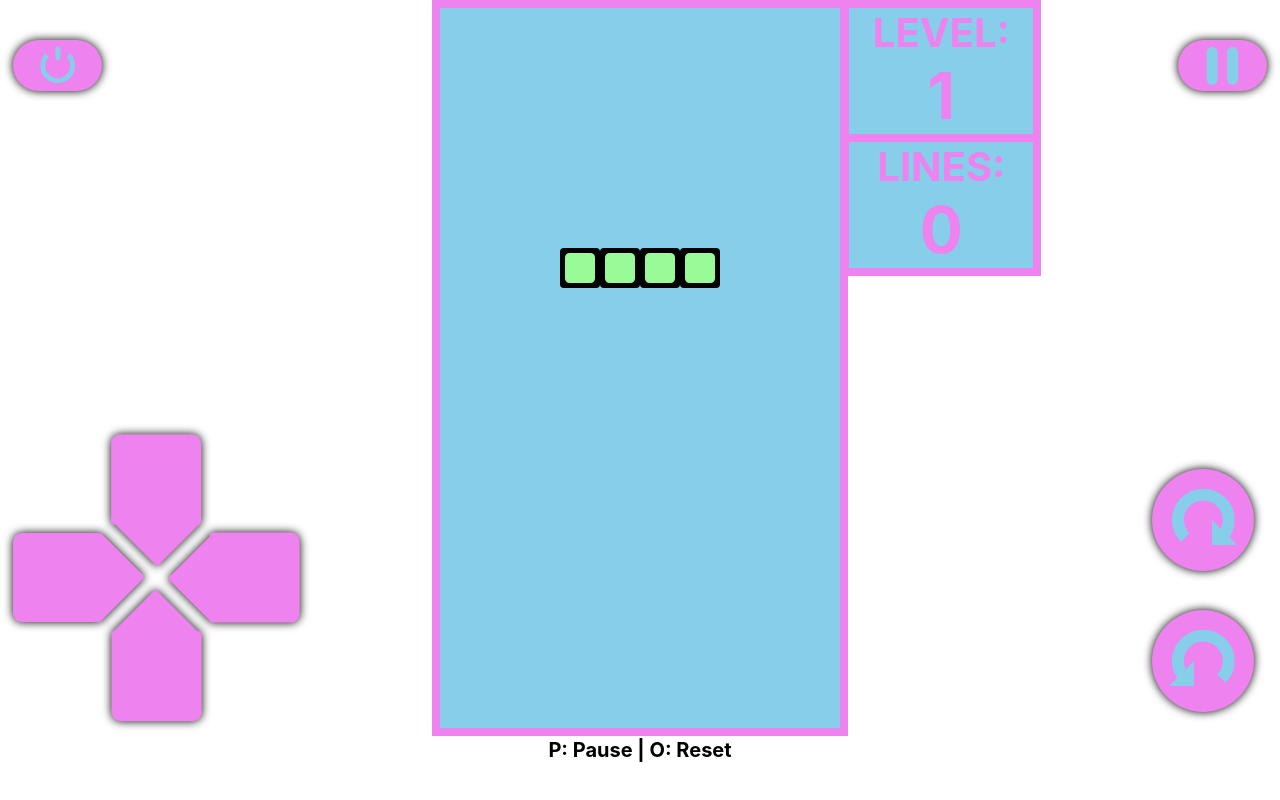
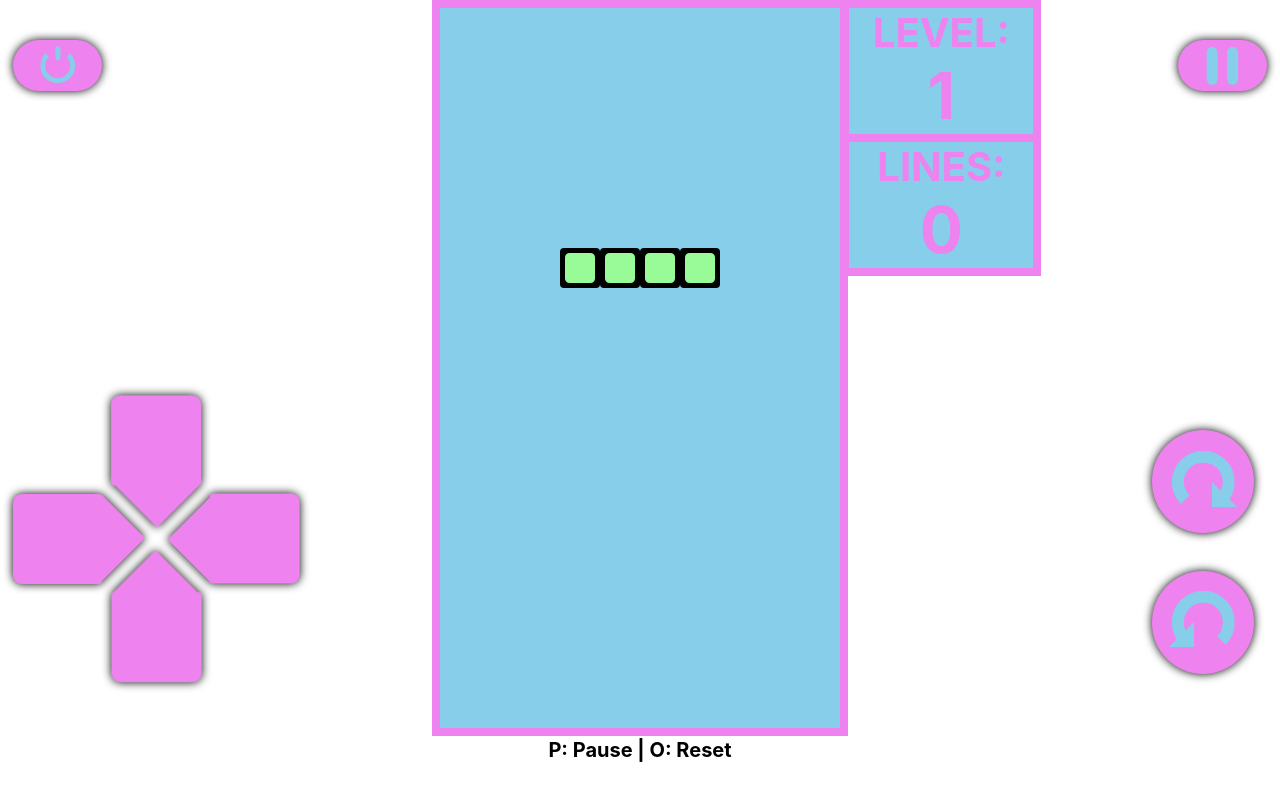
Before and after one commit to George-Boole/notris-app, a React (Create React App) app: page / in a window 1280 px wide. Built offline with nearby package versions, Linux system fonts and the light colour scheme.

Commit message:
adjusted positioning of d-pad divs, and rotate controls in desktop only again

```diff
--- a/src/css/touch-controls.css
+++ b/src/css/touch-controls.css
@@ -26,7 +26,7 @@
   position: absolute;
   height: 7vw;
   width: 7vw;
-  bottom: 12vw;
+  bottom: 15vw;
   left: 1vw;
   border-top-left-radius: 10%;
   border-bottom-left-radius: 10%;
@@ -134,14 +134,14 @@
 #rotate-right {
   position: absolute;
   right: 2vw;
-  bottom: 5vw;
+  bottom: 8vw;
   height: 8vw;
   width: 8vw;
   border-radius: 50%;
 }
 
 #rotate-right {
-  bottom: 16vw;
+  bottom: 19vw;
 }
 
 #rotate-left:before,
```
